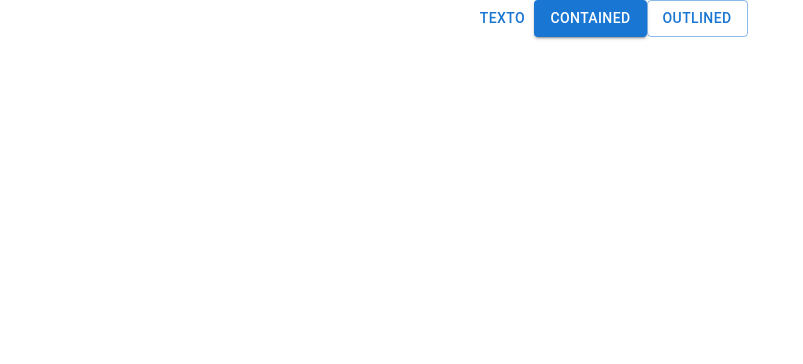
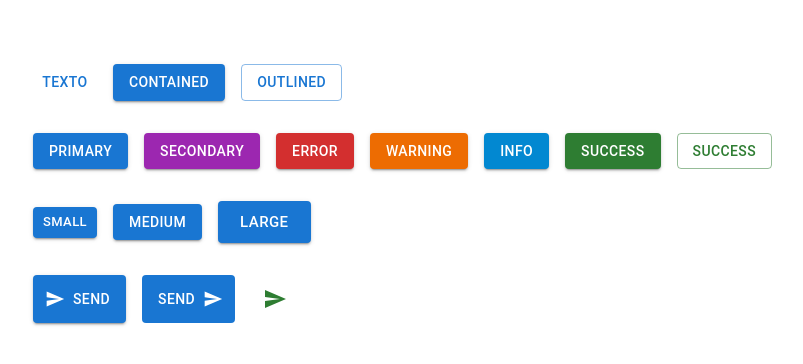
Before and after one commit to YoexRep/react-mui-demon, a React (Create React App) app: page / in a window 1280 px wide. Shown: the top 364 px of the page, without its empty margins (31-834 px from the left). Built offline with nearby package versions, Linux system fonts and the light colour scheme.

Commit message:
MuiButtons

```diff
--- a/package.json
+++ b/package.json
@@ -5,6 +5,7 @@
   "dependencies": {
     "@emotion/react": "^11.11.1",
     "@emotion/styled": "^11.11.0",
+    "@mui/icons-material": "^5.14.3",
     "@mui/material": "^5.14.5",
     "@testing-library/jest-dom": "^5.17.0",
     "@testing-library/react": "^13.4.0",
--- a/src/App.css
+++ b/src/App.css
@@ -1,5 +1,5 @@
 .App {
-  text-align: center;
+  padding: 4rem;
 }
 
 .App-logo {
--- a/src/components/MuiButton.tsx
+++ b/src/components/MuiButton.tsx
@@ -1,11 +1,68 @@
-import { Button } from "@mui/material";
+import { Stack, Button, IconButton } from "@mui/material";
+import SendIcon from '@mui/icons-material/Send';
 
 export const MuiButton = () => {
-    return (<div>
-
-        <Button variant="text">texto</Button>
+  return (
+    <Stack spacing={4}>
+      <Stack spacing={2} direction="row">
+        <Button variant="text" href="https://google.com">
+          texto
+        </Button>
         <Button variant="contained">Contained</Button>
         <Button variant="outlined">Outlined</Button>
+      </Stack>
 
-    </div>)
-}
+      <Stack spacing={2} direction="row">
+        <Button variant="contained" color="primary">
+          Primary
+        </Button>
+        <Button variant="contained" color="secondary">
+          Secondary
+        </Button>
+        <Button variant="contained" color="error">
+          Error
+        </Button>
+        <Button variant="contained" color="warning">
+          Warning
+        </Button>
+        <Button variant="contained" color="info">
+          Info
+        </Button>
+        <Button variant="contained" color="success">
+          Success
+        </Button>
+        <Button variant="outlined" color="success">
+          Success
+        </Button>
+      </Stack>
+
+      <Stack display='block' spacing={2} direction='row'>
+      <Button variant="contained" size="small">
+          Small
+        </Button>
+        <Button variant="contained" size="medium">
+          Medium
+        </Button>
+        <Button variant="contained" size="large">
+          Large
+        </Button>
+
+
+
+      </Stack>
+
+      <Stack  spacing={2} direction='row'>
+
+
+        <Button variant="contained" startIcon={<SendIcon/> } disableRipple onClick={()=> alert('Hola mundo')}>SEND</Button>
+        <Button variant="contained" endIcon={<SendIcon/>} disableElevation>SEND</Button>
+
+        <IconButton aria-label="send" color='success' size='large'>
+            <SendIcon></SendIcon>
+
+        </IconButton>
+
+      </Stack>
+    </Stack>
+  );
+};
```
Also changed, not shown: 2 other files (tests, documents, lock files or other folders).
